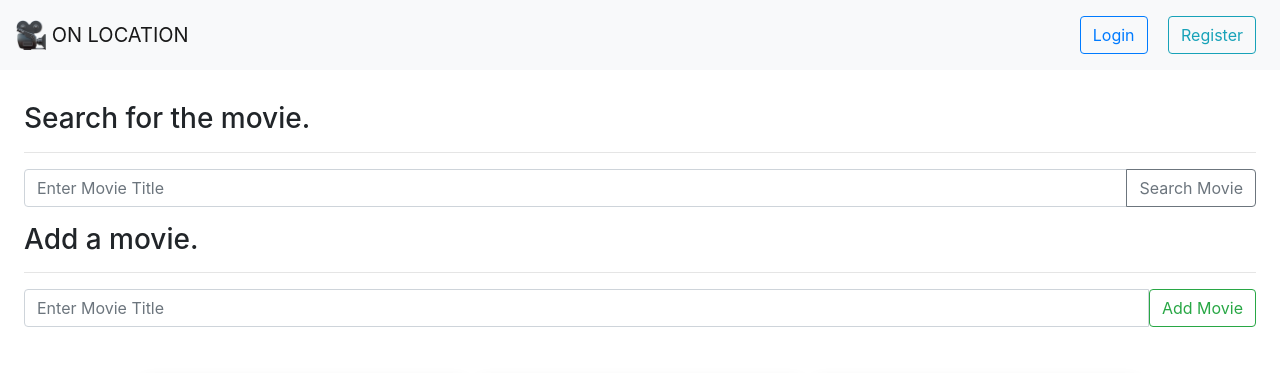
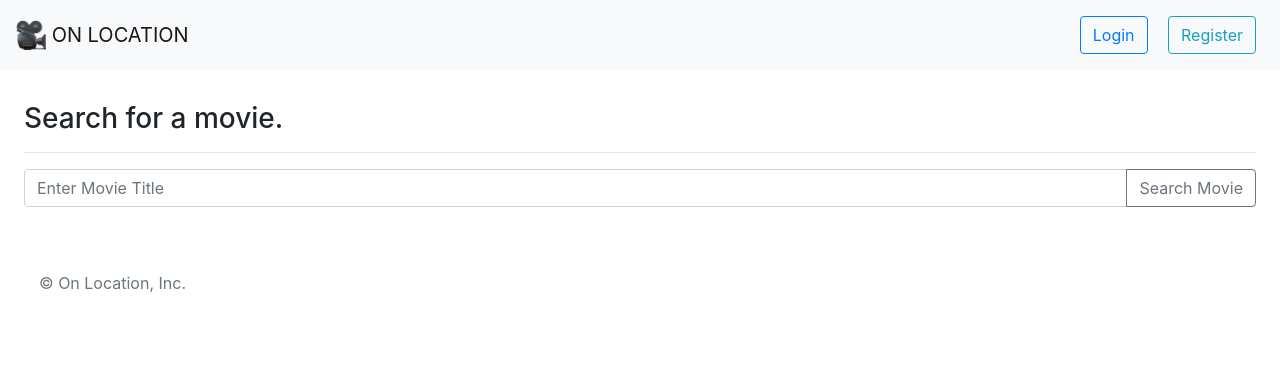
Before and after one commit to wsparsons/on-location-frontend, a website with bundled scripts: page index.html in a window 1280 px wide. Shown: the top 373 px of the page. Built offline with nearby package versions, Linux system fonts and the light colour scheme.

Commit message:
Basic frontend

```diff
--- a/index.html
+++ b/index.html
@@ -42,25 +42,26 @@
     <div class="container-fluid">
       <div class="row">
         <div class="col p-4">
-          <h3>Search for the movie.</h3>
+          <h3>Search for a movie.</h3>
           <hr>
           <div class="input-group mb-3">
-            <input type="text" class="form-control" placeholder="Enter Movie Title" aria-label="Movie Title" aria-describedby="button-search">
+            <input type="text" class="form-control" placeholder="Enter Movie Title" aria-label="Movie Title" aria-describedby="button-search" href="/#search" >
             <div class="input-group-append">
-              <button class="btn btn-outline-secondary" type="button" id="button-search">Search Movie</button>
+              <a class="btn btn-outline-secondary" href="/#search">Search Movie</a>
             </div>
           </div>
-          <h3>Add a movie.</h3>
+
+          <!-- <h3>Add a movie.</h3>
           <hr>
           <form class="input-group mb-3">
             <input class="form-control" type="search" placeholder="Enter Movie Title" aria-label="Search">
-            <button class="btn btn-outline-success my-2 my-sm-0" type="submit">Add Movie</button>
-          </form>
+            <button class="btn btn-outline-success my-2 my-sm-0" href="#search" type="submit">Add Movie</button>
+          </form> -->
         </div>
       </div>
     </div>
 
-    <div class="container-fluid">
+<!-- <div class="container-fluid">
       <div class="card-group">
         <div class="row justify-content-center">
 
@@ -158,7 +159,7 @@
           </div>
         </div>
       </div>
-    </div>
+    </div> -->
   </main>
 
   <footer class="text-muted m-4 position-sticky">
--- a/src/main.js
+++ b/src/main.js
@@ -1,10 +1,42 @@
 const loginButton = document.getElementById('login-button')
 const registerButton = document.getElementById('register-button')
-
 const templates = require('./templates/templates')
+const searchButton = document.getElementById('button-search')
 
 loginButton.addEventListener('click', loginForm)
 registerButton.addEventListener('click', registerForm)
+// searchButton.addEventListener('click', () => {
+//   window.location.hash = '#search'
+// })
+
+function homeView () {
+
+    const token = localStorage.getItem('token')
+    if (!token) {
+        // Render homepage view only if there is no token.
+        // renderHome()
+    } else {
+        // renderHome(userId)
+    }
+
+}
+
+homeView()
+window.onhashchange = () => homeView()
+
+
+
+
+
+
+
+
+
+
+
+
+
+
 
 
 function renderMain(){
```
Also changed, not shown: src/render/models/movies.js (added), src/render/models/scenes.js (added).
